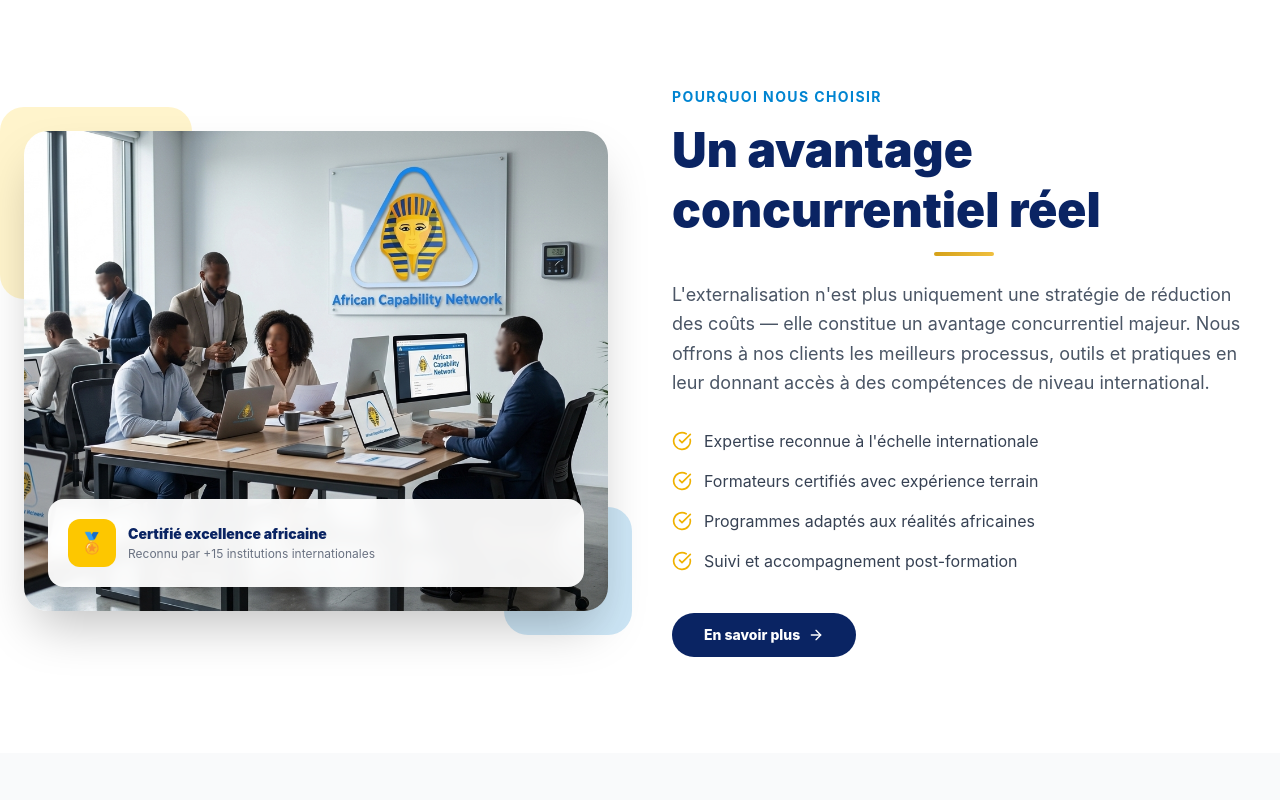
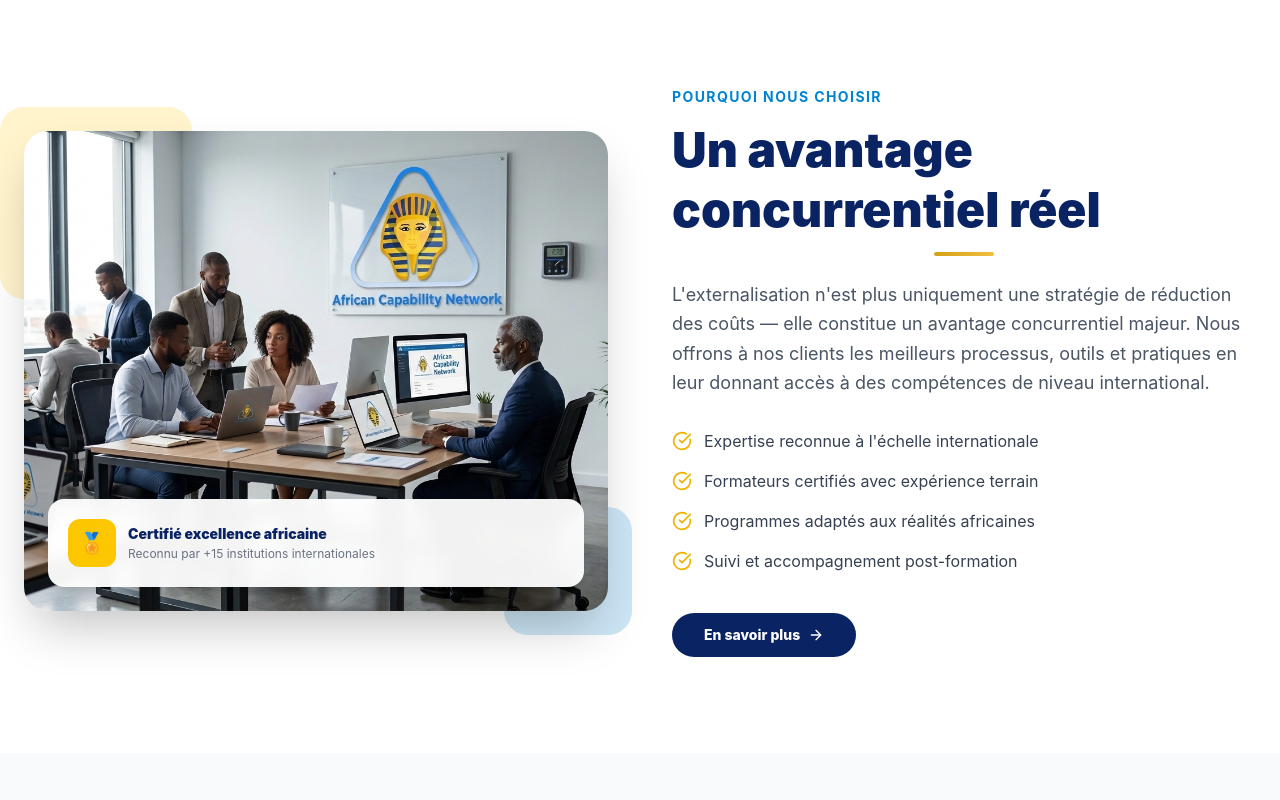
Before and after one commit to christngono/capability, a React (Vite) app: page / in a window 1280 px wide. Shown: the part 1120-1920 px from the top of the page. Built offline with nearby package versions, Linux system fonts and the light colour scheme.

Commit message:
version 1 stable

```diff
--- a/src/components/HeroSlider.jsx
+++ b/src/components/HeroSlider.jsx
@@ -27,7 +27,7 @@
   },
   {
     id: 3,
-    img: '/hero-capability.png',
+    img: '/image_ca.png',
     tag: 'Conseil Stratégique',
     title: ['Transformez', 'votre', 'organisation'],
     titleHighlight: 0,
--- a/src/pages/Home.jsx
+++ b/src/pages/Home.jsx
@@ -51,7 +51,7 @@
   { title: 'Gestion Administrative', desc: 'Maîtrisez les outils modernes de gestion pour piloter votre organisation avec efficacité.', img: 'https://images.unsplash.com/photo-1552664730-d307ca884978?w=600&q=80', color: 'from-sky-600 to-blue-800' },
   { title: 'Développement RH', desc: 'Renforcez vos compétences en gestion des talents et développement des équipes africaines.', img: '/team-training.png', color: 'from-indigo-600 to-purple-800' },
   { title: 'Gestion du Changement', desc: 'Conduisez les transformations organisationnelles avec méthode et leadership affirmé.', img: 'https://images.unsplash.com/photo-1521737604893-d14cc237f11d?w=600&q=80', color: 'from-emerald-600 to-teal-800' },
-  { title: 'Leadership Stratégique', desc: 'Développez un leadership visionnaire pour inspirer et mobiliser vos équipes vers l\'excellence.', img: '/hero-capability.png', color: 'from-amber-600 to-orange-800' },
+  { title: 'Leadership Stratégique', desc: 'Développez un leadership visionnaire pour inspirer et mobiliser vos équipes vers l\'excellence.', img: '/image_ca.png', color: 'from-amber-600 to-orange-800' },
 ]
 
 const testimonials = [
@@ -121,7 +121,7 @@
           <div className={`relative transition-all duration-1000 ${whyInView ? 'opacity-100 translate-x-0' : 'opacity-0 -translate-x-16'}`}>
             <div className="relative z-10 rounded-3xl overflow-hidden shadow-2xl">
               <img
-                src="/hero-capability.png"
+                src="/image_ca.png"
                 alt="Pourquoi ACN"
                 className="w-full h-[480px] object-cover"
               />
```
Also changed, not shown: public/image_ca.png (added).
